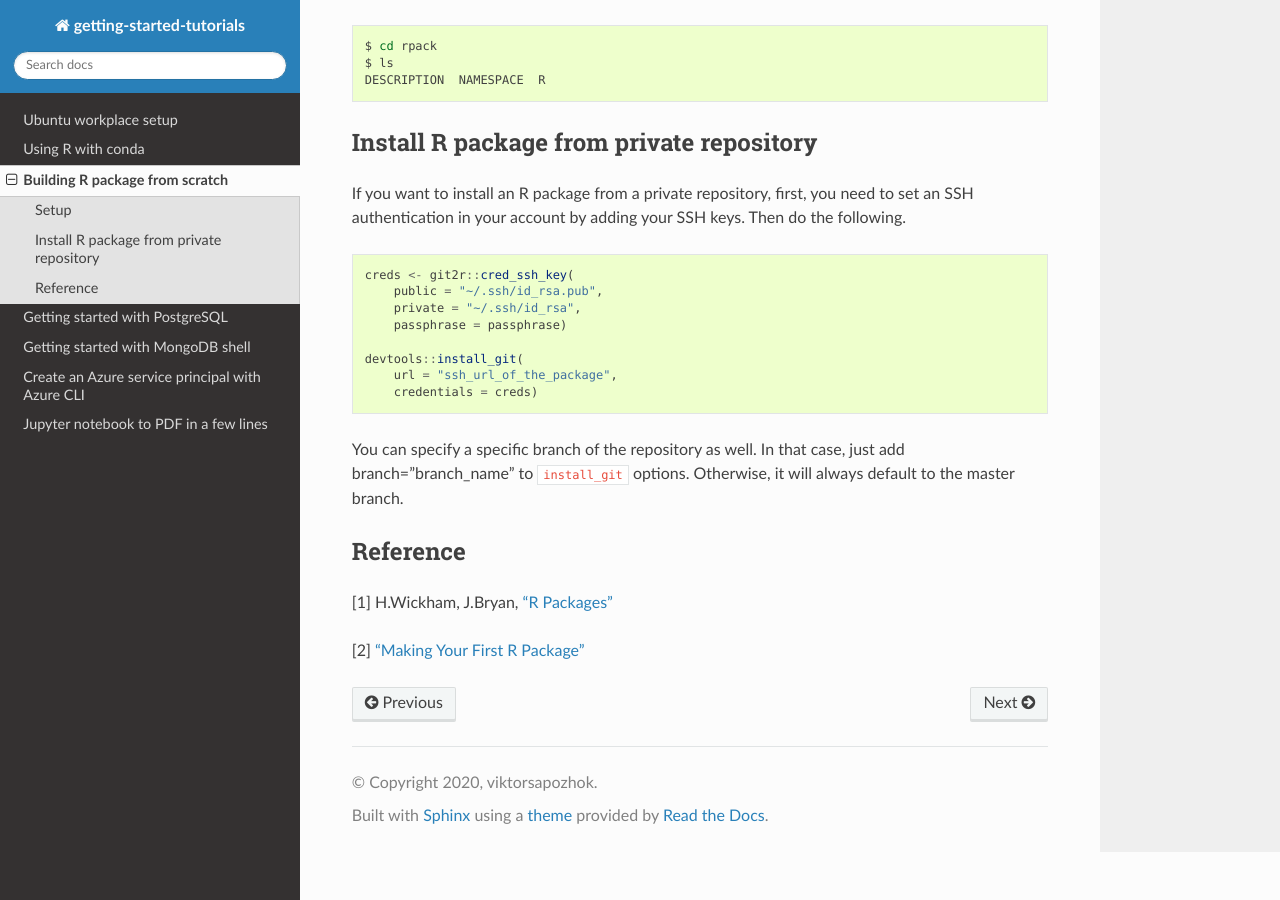
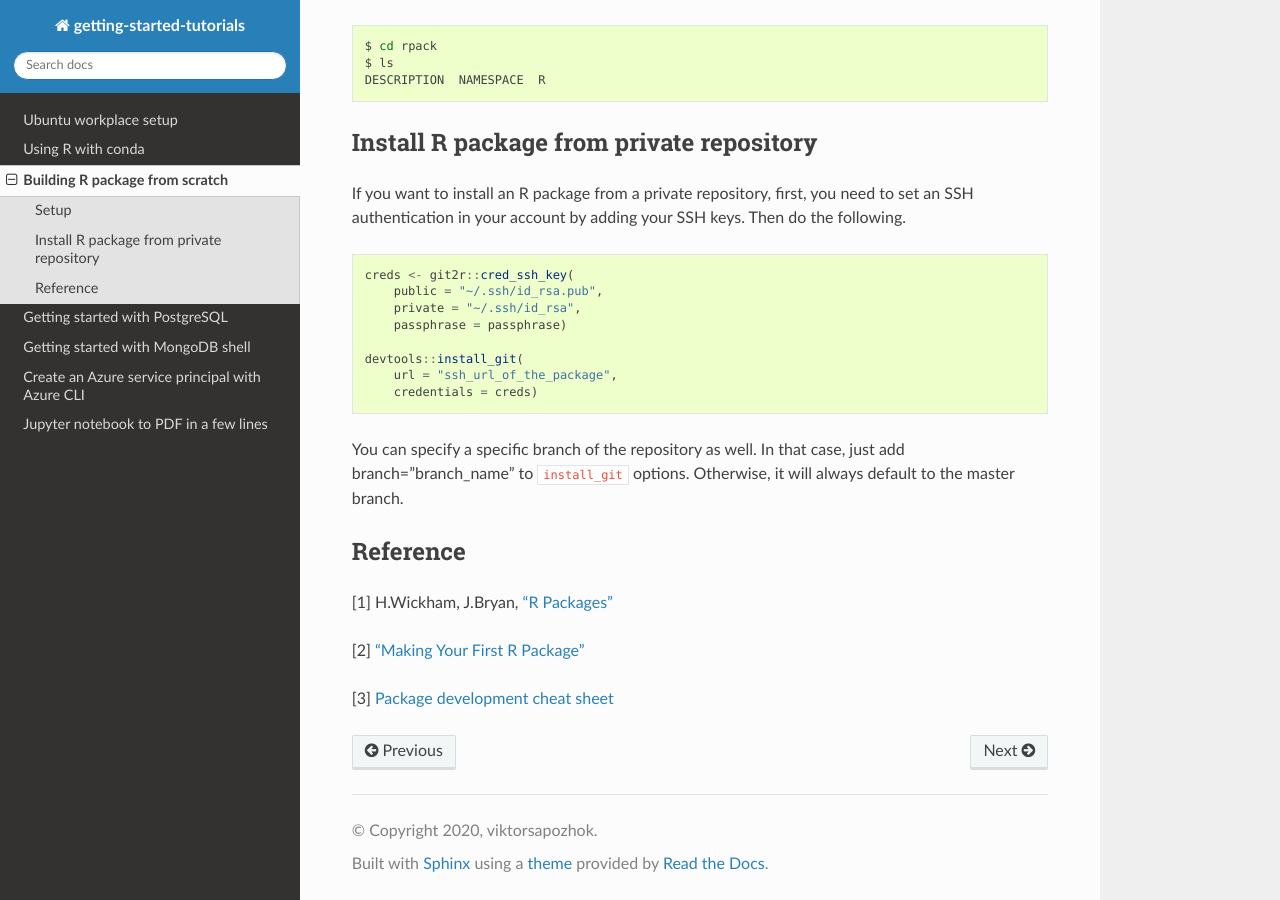
Before and after one commit to viktorsapozhok/getting-started-tutorials, a Sphinx documentation site: the page built from docs/source/rpack.rst, in a window 1280 px wide and 900 px high, scrolled down 561 px. Built offline with Sphinx 7.4.7 and the Read the Docs theme 2.0.0, drawn with Linux system fonts in a browser that asks for light colours.

Commit message:
added reference on R package building cheat sheet

```diff
--- a/docs/source/rpack.rst
+++ b/docs/source/rpack.rst
@@ -56,3 +56,5 @@ Reference
 [1] H.Wickham, J.Bryan, `"R Packages" <https://r-pkgs.org/index.html>`__
 
 [2] `"Making Your First R Package" <https://tinyheero.github.io/jekyll/update/2015/07/26/making-your-first-R-package.html>`__
+
+[3] `Package development cheat sheet <https://github.com/rstudio/cheatsheets/blob/master/package-development.pdf>`__
```
